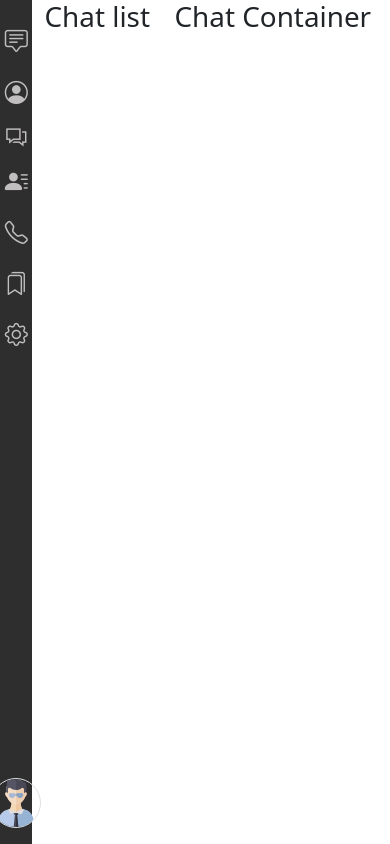
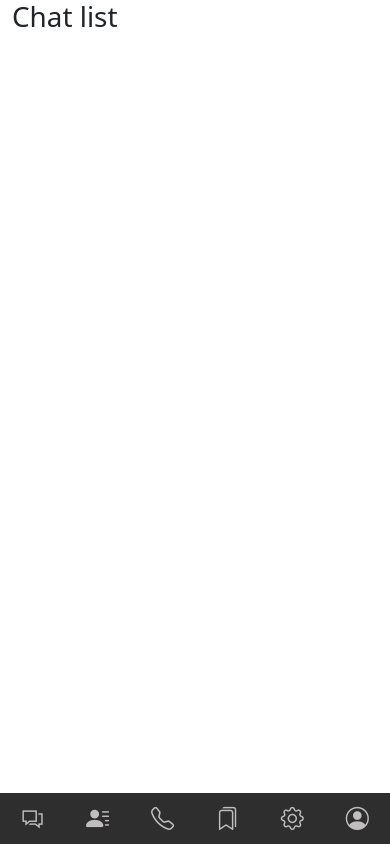
Before and after one commit to Hibbanur-Rahman/chat-app, a React (Vite) app: page /#/dashboard in a window 390 px wide. Built offline with nearby package versions, Linux system fonts and the light colour scheme.

Commit message:
adding the mobile sidebar

```diff
--- a/src/assets/styles/main.scss
+++ b/src/assets/styles/main.scss
@@ -31,18 +31,53 @@
     background-color: #4EAC6D !important;
 }
 
+
 .sidebar{
     min-height: 100vh;
     background-color: #2E2E2E !important;
-    i{
+    transition: all 0.3s ease-in-out;
+    .sidebar-i{
         color: #c0bebe !important;
+        transition: all 0.3s ease-in-out;
+
         &:hover{
             color: #4EAC6D !important;
+            transition: all 0.3s ease-in-out;
+
         }
     }
-    // .profile-img{
-    //     position: absolute;
+    .active{
+        color:#4EAC6D !important;
+        transition: all 0.3s ease-in-out;
 
-    //     bottom: 20px !important;
-    // }
+    }
+
 }
+.dashboard-mobile{
+    transition: all 0.3s ease-in-out;
+
+    height: 100vh !important;
+    overflow-y: scroll;
+}
+.sidebar-mobile{
+    bottom: 0px !important;
+    background-color: #2E2E2E !important;
+    transition: all 0.3s ease-in-out;
+
+    .sidebar-i{
+        color: #c0bebe !important;
+        transition: all 0.3s ease-in-out;
+
+        &:hover{
+            color: #4EAC6D !important;
+            transition: all 0.3s ease-in-out;
+
+        }
+    }
+    .active{
+        color:#4EAC6D !important;
+        transition: all 0.3s ease-in-out;
+
+    }
+
+}
--- a/src/components/sidebar.jsx
+++ b/src/components/sidebar.jsx
@@ -1,29 +1,31 @@
-import { Link } from "react-router-dom";
+import { Link,useLocation } from "react-router-dom";
 import ProfileAvatar from "../assets/images/profile-Avatar.svg";
 const Sidebar = () => {
+    const location = useLocation();
+
   return (
     <div className="sidebar col-1 m-0 p-0 pt-3 pb-3 d-flex flex-column  align-items-center justify-content-between ">
       <div className="m-0 p-0 row justify-content-center align-items-center">
-        <Link className="m-0 mt-2 mb-2 p-0 d-flex justify-content-center  " to="profile">
-          <i className=" fs-3 bi bi-chat-square-text"></i>
+        <Link className="m-0 mt-2 mb-2 p-0 d-flex justify-content-center" to="profile">
+          <i className={` sidebar-i fs-3 bi bi-chat-square-text active  `}></i>
         </Link>
         <Link className="m-0 mt-2 mb-2 p-0 d-flex justify-content-center  " to="profile">
-          <i className=" fs-3 bi bi-person-circle"></i>
+          <i className={`sidebar-i fs-3 bi bi-person-circle ${location.pathname==='/dashboard/profile'?'active':''}`}></i>
         </Link>
-        <Link className="m-0 mt-2 mb-2 p-0 d-flex justify-content-center  text-decoration-none" to="chatList">
-          <i class="fs-3 las la-comments"></i>
+        <Link className="m-0 mt-2 mb-2 p-0 d-flex justify-content-center  text-decoration-none " to="chatList">
+          <i class={` sidebar-i fs-3 las la-comments ${location.pathname==='/dashboard/chatList'?'active':''}`}></i>
         </Link>
         <Link className="m-0 mt-2 mb-2 p-0 d-flex justify-content-center  " to="contactList">
-          <i className=" fs-3 bi bi-person-lines-fill"></i>
+          <i className={`sidebar-i fs-3 bi bi-person-lines-fill ${location.pathname==='/dashboard/contactList'?'active':''}`}></i>
         </Link>
         <Link className="m-0 mt-2 mb-2 p-0 d-flex justify-content-center  " to="callList">
-          <i className=" fs-3 bi bi-telephone"></i>
+          <i className={`sidebar-i fs-3 bi bi-telephone ${location.pathname==='/dashboard/callList'?'active':''}`}></i>
         </Link>
         <Link className="m-0 mt-2 mb-2 p-0 d-flex justify-content-center  " to="bookmarks">
-          <i className=" fs-3 bi bi-bookmarks"></i>
+          <i className={`sidebar-i fs-3 bi bi-bookmarks ${location.pathname==='/dashboard/bookmarks'?'active':''}`}></i>
         </Link>
         <Link className="m-0 mt-2 mb-2 p-0 d-flex justify-content-center  " to="setting">
-          <i className=" fs-3 bi bi-gear"></i>
+          <i className={`sidebar-i fs-3 bi bi-gear ${location.pathname==='/dashboard/setting'?'active':''}`}></i>
         </Link>
       </div>
 
--- /dev/null
+++ b/src/components/sidebarMobile.jsx
@@ -0,0 +1,61 @@
+import { Link,useLocation } from "react-router-dom";
+const SidebarMobile = () => {
+    const location=useLocation();
+  return (
+    <div className="sidebar-mobile position-absolute  row m-0 p-0 align-items-center ">
+      <div className="col-2">
+        <Link
+          className="m-0 mt-2 mb-2 p-0  d-flex justify-content-center  text-decoration-none"
+          to="chatList"
+        >
+          <i class={`sidebar-i fs-3 las la-comments ${location.pathname==='/dashboard/chatList'?'active':''}`}></i>
+        </Link>
+      </div>
+      <div className="col-2">
+        <Link
+          className="m-0 mt-2 mb-2 p-0  d-flex justify-content-center  "
+          to="contactList"
+        >
+          <i className={`sidebar-i fs-3 bi bi-person-lines-fill ${location.pathname==='/dashboard/contactList'?'active':''}`}></i>
+        </Link>
+      </div>
+
+      <div className="col-2">
+        <Link
+          className="m-0 mt-2 mb-2 p-0  d-flex justify-content-center  "
+          to="callList"
+        >
+          <i className={`sidebar-i fs-3 bi bi-telephone ${location.pathname==='/dashboard/callList'?'active':''}`}></i>
+        </Link>
+      </div>
+
+
+      <div className="col-2">
+        <Link
+          className="m-0 mt-2 mb-2 p-0  d-flex justify-content-center  "
+          to="bookmarks"
+        >
+          <i className={`sidebar-i fs-3 bi bi-bookmarks ${location.pathname==='/dashboard/bookmarks'?'active':''}`}></i>
+        </Link>
+      </div>
+      <div className="col-2">
+        <Link
+          className="m-0 mt-2 mb-2 p-0  d-flex justify-content-center  "
+          to="setting"
+        >
+          <i className={`sidebar-i fs-3 bi bi-gear ${location.pathname==='/dashboard/setting'?'active':''}`}></i>
+        </Link>
+      </div>
+      <div className="col-2">
+        <Link
+          className="m-0 mt-2 mb-2 p-0  d-flex justify-content-center  "
+          to="profile"
+        >
+          <i className={`sidebar-i fs-3 bi bi-person-circle ${location.pathname==='/dashboard/profile'?'active':''}`}></i>
+        </Link>
+      </div>
+    </div>
+  );
+};
+
+export default SidebarMobile;
--- a/src/views/dashboard.jsx
+++ b/src/views/dashboard.jsx
@@ -8,10 +8,12 @@ import CallList from "../components/callList";
 import Profile from "../components/profile";
 import Bookmarks from "../components/bookmarks";
 import Setting from "../components/setting";
+import SidebarMobile from "../components/sidebarMobile";
 
 const DashBoard = () => {
   return (
-        <div className="row m-0 p-0">
+    <>
+      <div className=" dashboard d-sm-flex d-none row m-0 p-0">
         <Sidebar />
         <div className="col-4">
           <Routes>
@@ -20,7 +22,7 @@ const DashBoard = () => {
             <Route path="callList" element={<CallList />} />
             <Route path="profile" element={<Profile />} />
             <Route path="bookmarks" element={<Bookmarks />} />
-                    <Route path="setting" element={<Setting/>} />
+            <Route path="setting" element={<Setting />} />
             <Route path="/" element={<ChatList />} />
           </Routes>
         </div>
@@ -28,6 +30,24 @@ const DashBoard = () => {
           <ChatContainer />
         </div>
       </div>
+      <div className=" dashboard-mobile row m-0 p-0 d-flex d-sm-none">
+        <div className="col-12">
+          <Routes>
+            <Route path="chatList" element={<ChatList />} />
+            <Route path="contactList" element={<ContactList />} />
+            <Route path="callList" element={<CallList />} />
+            <Route path="profile" element={<Profile />} />
+            <Route path="bookmarks" element={<Bookmarks />} />
+            <Route path="setting" element={<Setting />} />
+            <Route path="/" element={<ChatList />} />
+          </Routes>
+        </div>
+        {/* <div className="col-12">
+          <ChatContainer />
+        </div> */}
+        <SidebarMobile/>
+      </div>
+    </>
   );
 };
 
--- a/src/views/login.jsx
+++ b/src/views/login.jsx
@@ -49,7 +49,7 @@ const Login = () => {
         <p className=" fs-6 m-0 p-0 fw-medium mt-2 text-center text-secondary ">
           Sign in to continue to WebChat
         </p>
-        <form action="/user-login" method='post' onSubmit={handleLogin} className="col-8 mt-5">
+        <form action="/user-login" method='post' onSubmit={handleLogin} className="col-lg-8 col-11 mt-5">
           <div className="mb-3">
             <label htmlFor="email" className="form-label">
               Email
```
Lines whose indentation alone changed are shown as unchanged.
